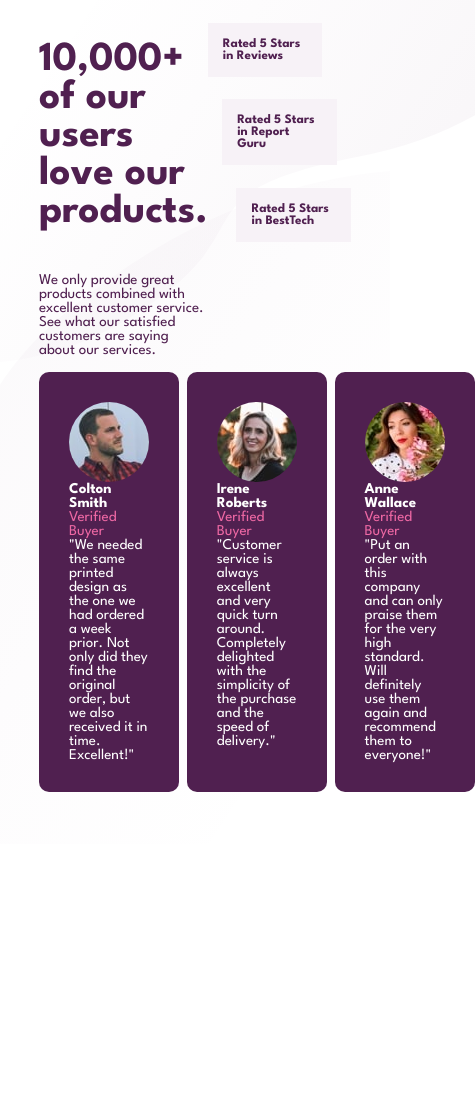
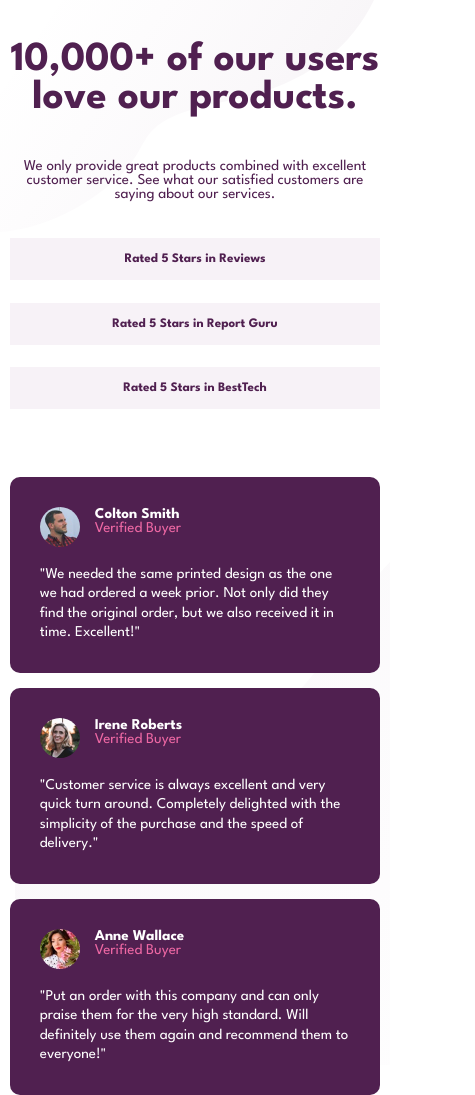
Before and after one commit to DavidPokrajac/socialProofSection, a plain HTML site: page index.html in a window 390 px wide. Shown: the whole page, 475 px wide, since content can reach past the window. Before the commit the page ends 844 px from the top, so only its background shows below. Drawn offline with Linux system fonts and the light colour scheme.

Commit message:
Added styles for mobile

```diff
--- a/index.html
+++ b/index.html
@@ -32,24 +32,30 @@
       </section>
       <section class="reviews">
         <div class="card">
+          <div class="head">
             <img src="./images/image-colton.jpg" />
             <h2>Colton Smith</h2>
             <span>Verified Buyer</span>
+          </div>
           <blockquote>"We needed the same printed design as the one we had ordered a week prior.
             Not only did they find the original order, but we also received it in time.
             Excellent!"</blockquote>
         </div>
         <div class="card">
+          <div class="head">
             <img src="./images/image-irene.jpg" />
             <h2>Irene Roberts</h2>
             <span>Verified Buyer</span>
+          </div>
           <blockquote>"Customer service is always excellent and very quick turn around. Completely
             delighted with the simplicity of the purchase and the speed of delivery."</blockquote>
         </div>
         <div class="card">
+          <div class="head">
             <img src="./images/image-anne.jpg" />
             <h2>Anne Wallace</h2>
             <span>Verified Buyer</span>
+          </div>
           <blockquote>"Put an order with this company and can only praise them for the very high
             standard. Will definitely use them again and recommend them to everyone!"</blockquote>
         </div>
--- a/styles.scss
+++ b/styles.scss
@@ -23,15 +23,19 @@ body {
     overflow: hidden;
     background: no-repeat top left url('./images/bg-pattern-top-desktop.svg'),
     no-repeat bottom right url('./images/bg-pattern-bottom-desktop.svg');
+    display: flex;
+    justify-content: center;
+    align-items: center;
 }
 
 main {
-    width: 80%;
+    max-width: 75%;
     margin: 0 auto;
 }
 
 main > section:first-child {
     display: flex;
+    margin-bottom: 3rem;
 }
 
 main > section:first-child .intro {
@@ -87,7 +91,10 @@ main > section:first-child .intro h1 {
 
 .reviews .card img {
     border-radius: 50%;
+    width: 40px;
+    height: 40px;
     float: left;
+    margin-right: 1rem;
 }
 
 .reviews .card span {
@@ -102,4 +109,55 @@ main > section:first-child .intro h1 {
 blockquote {
     margin: 0;
     clear: left;
+    line-height: 1.3em;
 }
+
+.card .head {
+    margin-bottom: 2rem;
+}
+
+.reviews .card:nth-child(2) {
+    transform: translateY(15px);
+}
+
+.reviews .card:last-child {
+    transform: translateY(30px);
+}
+
+@media (max-width: 600px) {
+    body {
+        background: no-repeat top left url('./images/bg-pattern-top-mobile.svg'),
+    no-repeat bottom right url('./images/bg-pattern-bottom-mobile.svg');
+        height: auto;
+    }
+
+    main {
+        max-width: 95%;
+    }
+
+    main > section:first-child {
+        flex-direction: column;
+    }
+
+    .intro {
+        text-align: center;
+    }
+
+    .most-rated div {
+        width: 100%;
+        text-align: center;
+    }
+
+    .most-rated div:nth-of-type(2),
+    .most-rated div:last-of-type {
+        margin-left: 0;
+    }
+
+    .reviews {
+        flex-direction: column;
+    }
+
+    .reviews .card:not(.reviews .card:last-of-type) {
+        margin-right: 0;
+    }
+}
```
Also changed, not shown: styles.css. Lines whose indentation alone changed are shown as unchanged.
